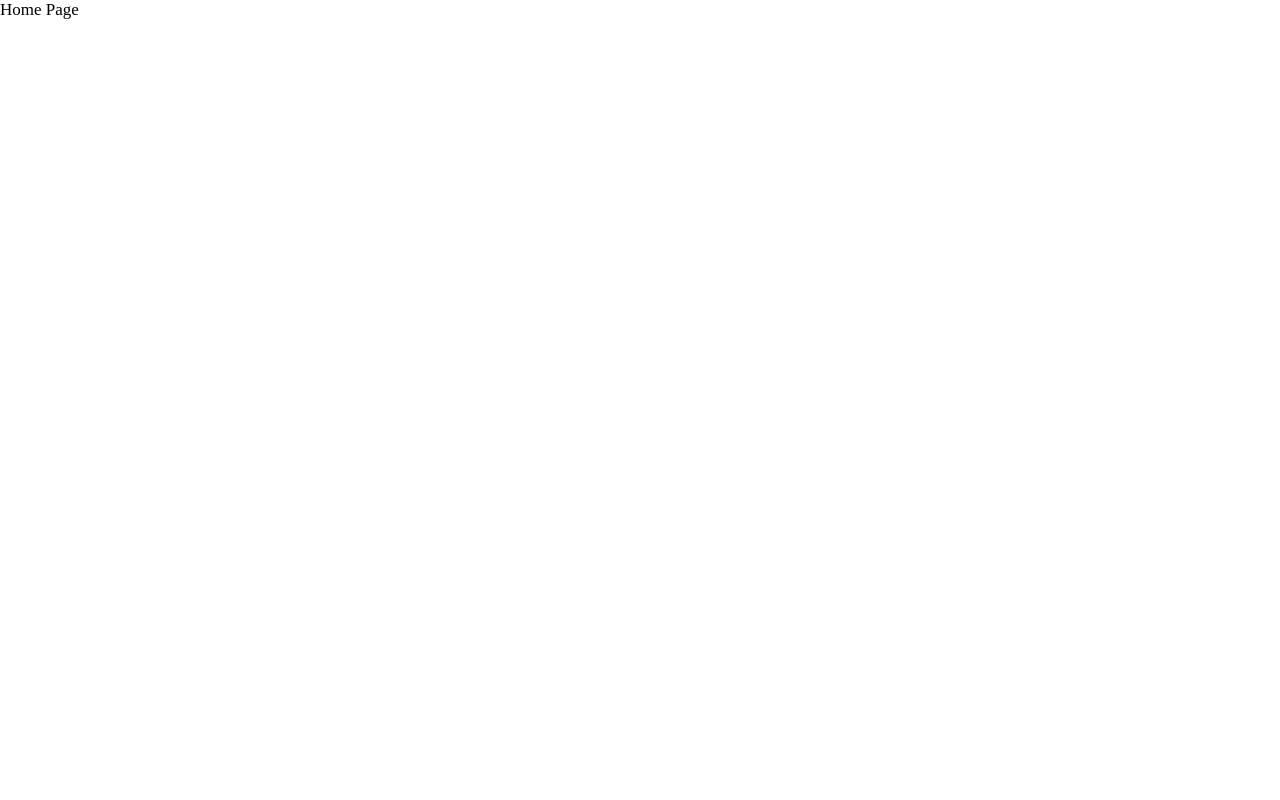
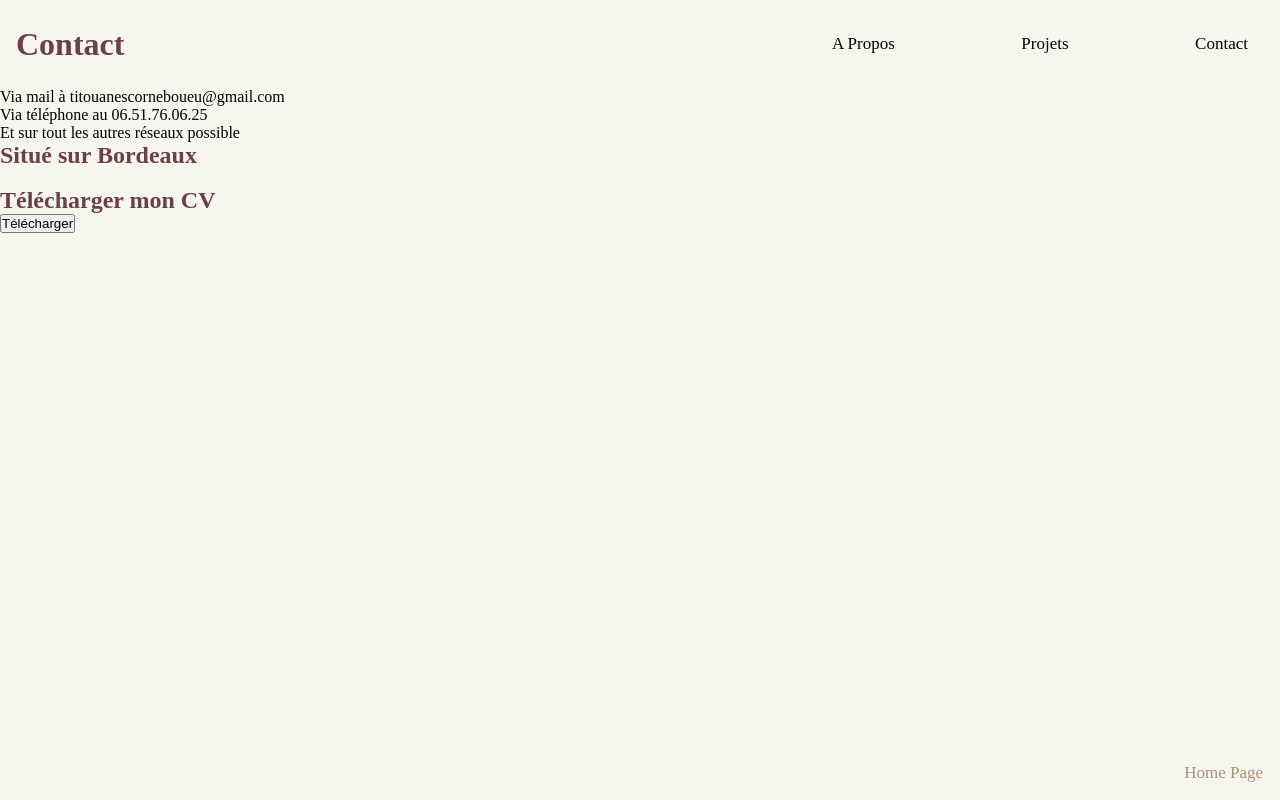
Before and after one commit to Titouan-Esc/portfolio, a React (Create React App) app: page /contact in a window 1280 px wide. Built offline with nearby package versions, Linux system fonts and the light colour scheme; a web font is replaced by a local one.

Commit message:
je vais aller manger

```diff
--- a/package.json
+++ b/package.json
@@ -7,9 +7,11 @@
     "@testing-library/react": "^11.2.7",
     "@testing-library/user-event": "^12.8.3",
     "framer-motion": "^4.1.17",
+    "jspdf": "^2.3.1",
     "node-sass": "^6.0.0",
     "react": "^17.0.2",
     "react-dom": "^17.0.2",
+    "react-download-link": "^2.3.0",
     "react-responsive-carousel": "^3.2.18",
     "react-router-dom": "^5.2.0",
     "react-scripts": "4.0.3",
--- /dev/null
+++ b/src/assets/scss/_contact.scss
@@ -0,0 +1,16 @@
+.contact {
+  height: 100vh;
+  background-color: $color_background2;
+
+  .contact_top {
+    @include flex-box(row, space-between, center);
+    padding: 1em;
+  }
+
+  .link_homepage {
+    position: absolute;
+    bottom: 1em;
+    right: 1em;
+    color: $color_accessoire;
+  }
+}
--- a/src/assets/scss/_navbar.scss
+++ b/src/assets/scss/_navbar.scss
@@ -4,6 +4,7 @@ nav {
   @include flex-box(row, space-between, center);
   background-color: $color_background2;
   padding: 1em;
+  z-index: 2;
 
   a {
     &:hover {
--- /dev/null
+++ b/src/assets/scss/_projets.scss
@@ -0,0 +1,16 @@
+.projets {
+  height: 100vh;
+  background-color: $color_background1;
+
+  .projets_top {
+    @include flex-box(row, space-between, center);
+    padding: 1em;
+  }
+
+  .link_homepage {
+    position: absolute;
+    bottom: 1em;
+    right: 1em;
+    color: $color_accessoire;
+  }
+}
--- a/src/assets/scss/style.scss
+++ b/src/assets/scss/style.scss
@@ -5,3 +5,5 @@
 @import "homepage";
 @import "navbar";
 @import "apropos";
+@import "projets";
+@import "contact";
--- a/src/pages/Contact.js
+++ b/src/pages/Contact.js
@@ -1,11 +1,46 @@
 import { Link } from 'react-router-dom';
+import NavBar from '../components/NavBar';
+import { jsPDF } from 'jspdf';
+import Pdf from '../assets/image/CV Titouan Escorneboueu-1.png';
 
 
 const Contact = () => {
+
+    const pdfGenerator = () => {
+        const doc = new jsPDF();
+        doc.addImage(Pdf, 'PNG', 65, 20, 500, 400);
+        doc.save('a.pdf')
+    }
+
+
     return (
         <main className="contact">
 
-            <Link to="/">Home Page</Link>
+            <div className="contact_top">
+                <h1>Contact</h1>
+                <NavBar/>
+            </div>
+
+            <div className="contact_text">
+                <p>Via mail à <span>titouanescorneboueu@gmail.com</span></p>
+                <p>Via téléphone au <span>06.51.76.06.25</span></p>
+                <p>Et sur tout les autres réseaux possible</p>
+            </div>
+
+            <div className="reseaux_cv">
+                <div className="reseaux">
+                    <h2>Situé sur Bordeaux</h2>
+                    <img src="" alt="" />
+                    <img src="" alt="" />
+                    <img src="" alt="" />
+                    <img src="" alt="" />
+                </div>
+                <div className="cv">
+                    <h2>Télécharger mon CV</h2>
+                    <button onClick={() => pdfGenerator()}>Télécharger</button>
+                </div>
+            </div>
+            <Link to="/" className="link_homepage">Home Page</Link>
         </main>
     )
 }
--- a/src/pages/Projets.js
+++ b/src/pages/Projets.js
@@ -1,12 +1,39 @@
 import { Link } from 'react-router-dom';
+import { Slide } from 'react-slideshow-image';
+import 'react-slideshow-image/dist/styles.css'
+import NavBar from '../components/NavBar';
+
+const propriete = {
+    arrows: false,
+}
 
 
 const Projets = () => {
     return (
         <main className="projets">
+            <div className="projets_top">
+                <h1>Projets</h1>
+                <NavBar/>
+            </div>
 
-
-            <Link to="/">Home Page</Link>
+            <Slide {...propriete}>
+                <div className="each-slide">
+                    <img src="" alt="" />
+                </div>
+                <div className="each-slide">
+                    <img src="" alt="" />
+                </div>
+                <div className="each-slide">
+                    <img src="" alt="" />
+                </div>
+                <div className="each-slide">
+                    <img src="" alt="" />
+                </div>
+                <div className="each-slide">
+                    <img src="" alt="" />
+                </div>
+            </Slide>
+            <Link to="/" className="link_homepage">Home Page</Link>
         </main>
     )
 }
```
Also changed, not shown: src/assets/image/CV Titouan Escorneboueu-1.png (added), 1 other file (tests, documents, lock files or other folders).
